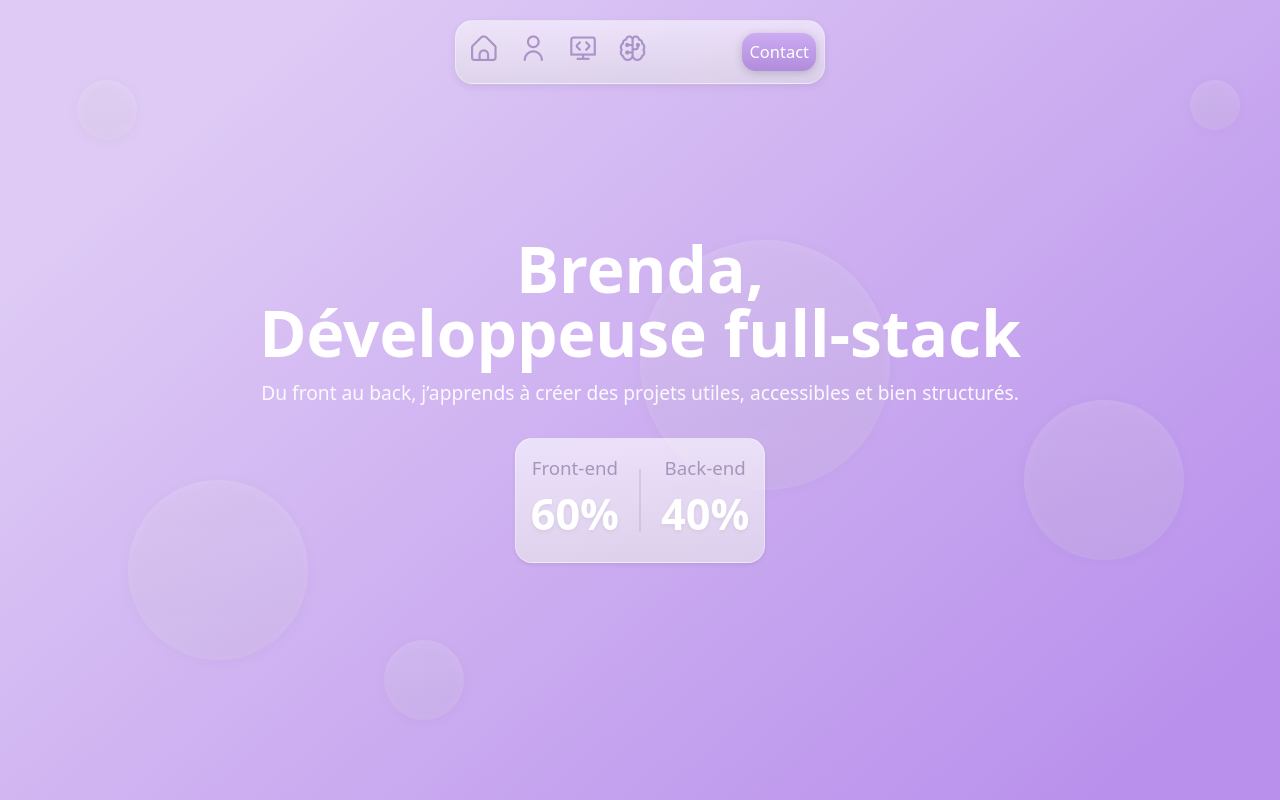
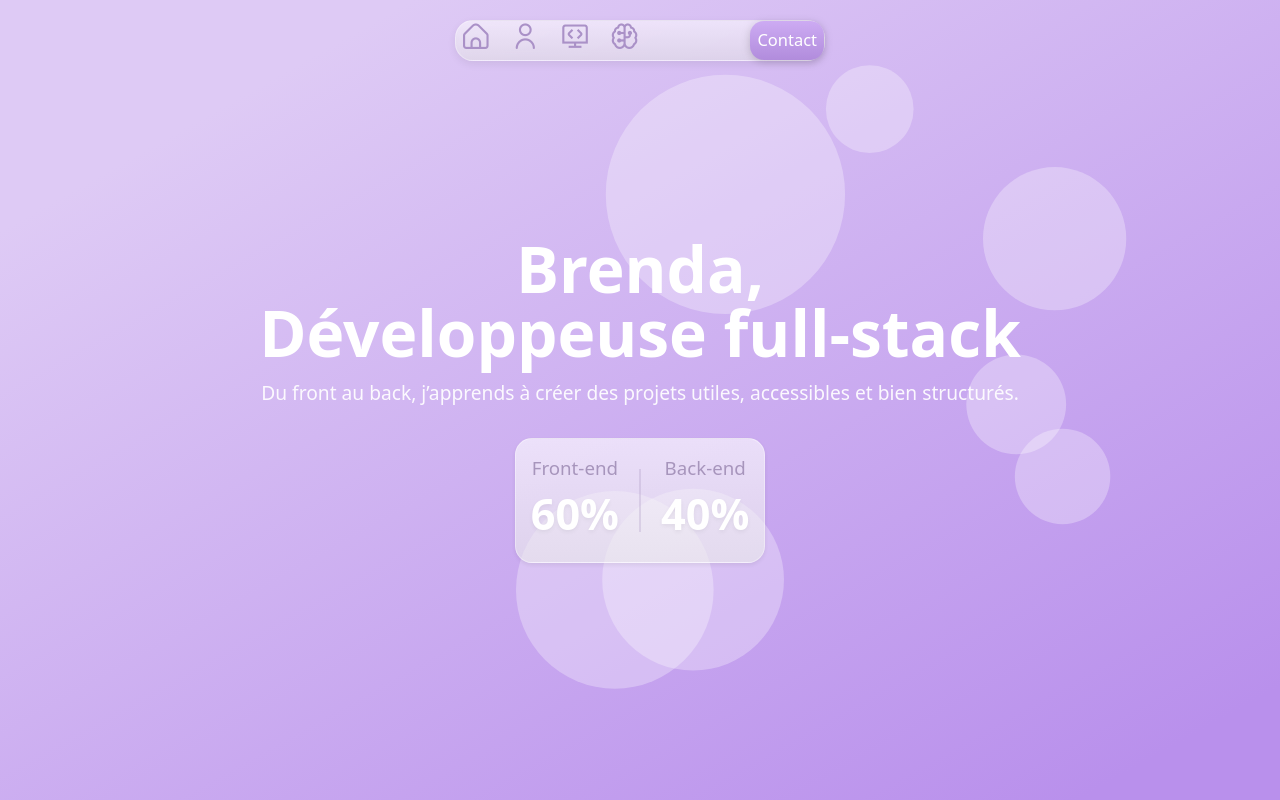
Before and after one commit to stellaqueen15/portfolio, a React (Vite) app: page / in a window 1280 px wide. Shown: the top 800 px of the page. Built offline with nearby package versions, Linux system fonts and the light colour scheme.

Commit message:
ajout: implementation d'animation des ronds en background

```diff
--- a/src/App.css
+++ b/src/App.css
@@ -1,5 +1,4 @@
 @import 'tailwindcss';
-@plugin "daisyui";
 
 html,
 body {
@@ -13,68 +12,3 @@ body {
   background-size: cover;
   background-position: center;
 }
-
-.background-circles {
-  position: fixed;
-  top: 0;
-  left: 0;
-  width: 100%;
-  height: 100vh;
-  overflow: hidden;
-  z-index: -1;
-}
-
-.circle {
-  position: absolute;
-  border-radius: 50%;
-
-  background: linear-gradient(
-    180deg,
-    rgba(255, 255, 255, 0.147) 0%,
-    rgba(230, 230, 230, 0.138) 100%
-  );
-  filter: drop-shadow(0px 2px 6px rgba(0, 0, 0, 0.175));
-}
-
-/* Positionnements personnalisés */
-.circle1 {
-  width: 60px;
-  height: 60px;
-  top: 10%;
-  left: 6%;
-}
-
-.circle2 {
-  width: 160px;
-  height: 160px;
-  top: 50%;
-  left: 80%;
-}
-
-.circle3 {
-  width: 80px;
-  height: 80px;
-  top: 80%;
-  left: 30%;
-}
-
-.circle4 {
-  width: 250px;
-  height: 250px;
-  top: 30%;
-  left: 50%;
-}
-
-.circle5 {
-  width: 180px;
-  height: 180px;
-  top: 60%;
-  left: 10%;
-}
-
-.circle6 {
-  width: 50px;
-  height: 50px;
-  top: 10%;
-  left: 93%;
-}
--- a/src/App.jsx
+++ b/src/App.jsx
@@ -10,15 +10,8 @@ import StarBackground from './components/StarBackground';
 function App() {
   return (
     <>
+      <StarBackground />
       <div style={{ position: 'relative', zIndex: 1 }}>
-        <div class="background-circles">
-          <div class="circle circle1"></div>
-          <div class="circle circle2"></div>
-          <div class="circle circle3"></div>
-          <div class="circle circle4"></div>
-          <div class="circle circle5"></div>
-          <div class="circle circle6"></div>
-        </div>
         <Menu />
         <Hero />
         <About />
--- a/src/components/StarBackground.jsx
+++ b/src/components/StarBackground.jsx
@@ -35,7 +35,7 @@ const StarBackground = () => {
         repeat: 'no-repeat',
         size: 'cover',
       },
-      fpsLimit: 120,
+      fpsLimit: 130,
       interactivity: {
         events: {
           onClick: {
@@ -69,12 +69,15 @@ const StarBackground = () => {
           random: false,
           speed: 4,
           straight: false,
+          outModes: {
+            default: 'bounce',
+          },
         },
         number: {
           density: {
             enable: true,
           },
-          value: 5,
+          value: 15,
         },
         opacity: {
           value: 0.3,
@@ -83,7 +86,7 @@ const StarBackground = () => {
           type: 'circle',
         },
         size: {
-          value: { min: 20, max: 70 },
+          value: { min: 30, max: 120 },
         },
       },
       detectRetina: true,
```
